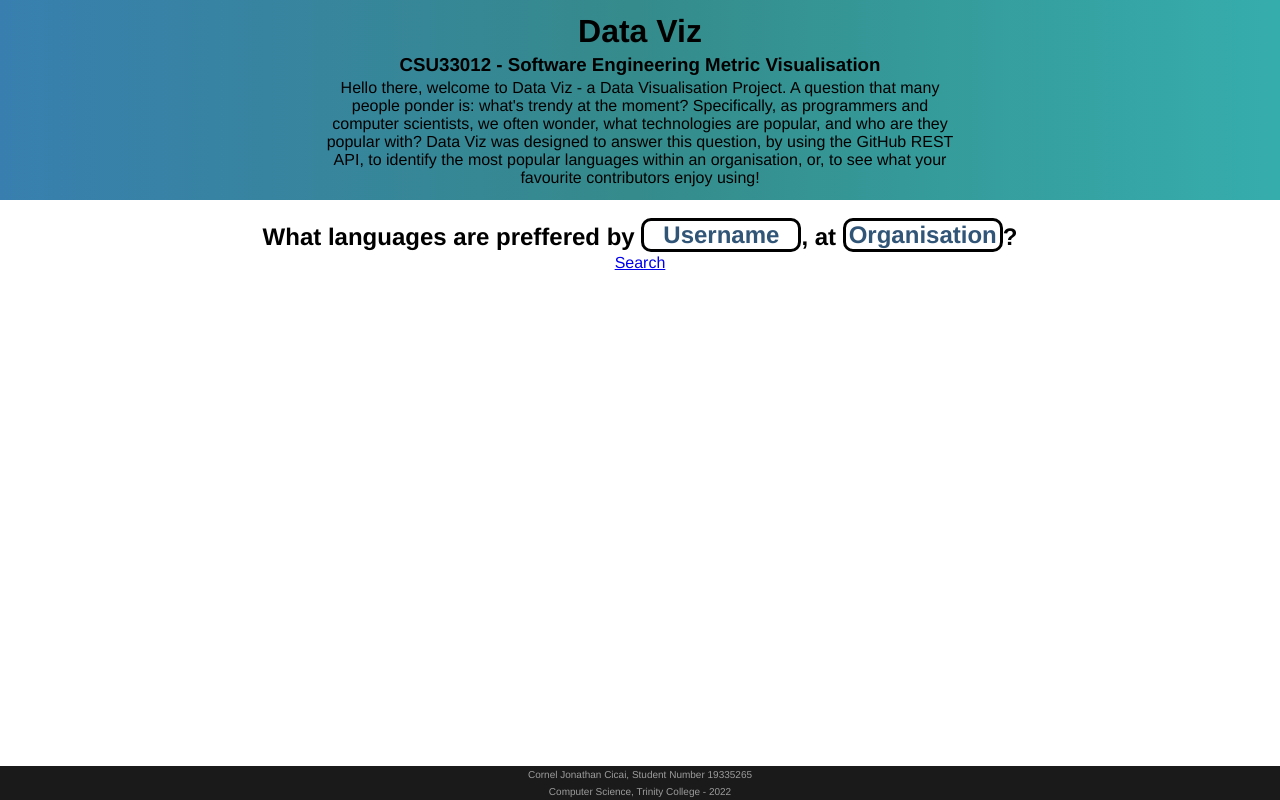
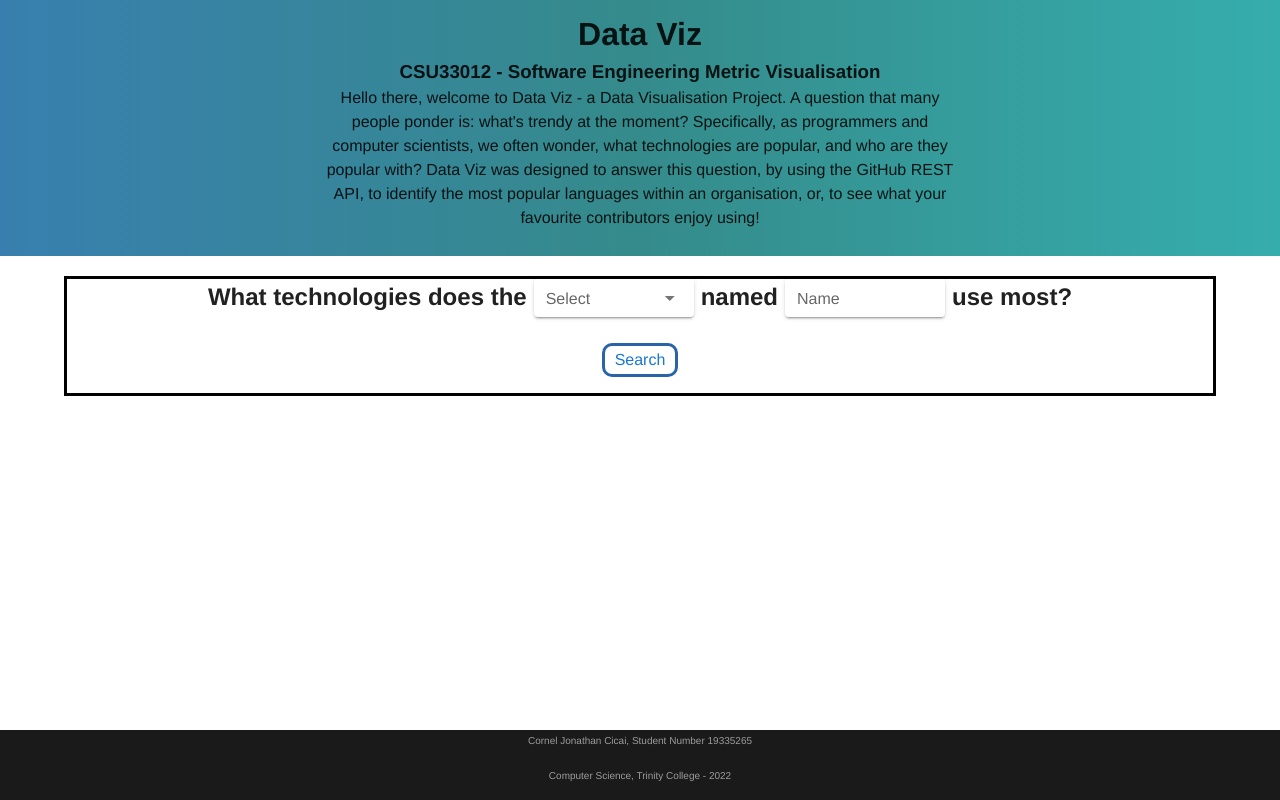
Before and after one commit to Hi-Im-Jony/sweng-data-viz, a Vue app: page / in a window 1280 px wide. Built offline with nearby package versions, Linux system fonts and the light colour scheme.

Commit message:
created searcher component

```diff
--- a/src/App.vue
+++ b/src/App.vue
@@ -1,8 +1,10 @@
 <template>
-  <div id="app">
+  <v-app id="app">
     <hero />
 
-    <h2>
+    <searcher />
+
+    <!-- <h2>
       What languages are preffered by
       <input
         class="input"
@@ -13,77 +15,33 @@
       <input class="input" id="orgname-input" type="text" v-model="orgname" />?
     </h2>
     <a href="#" v-on:click="callAPI">Search</a>
-    <p>{{ info }}</p>
+    <p>{{ info }}</p> -->
     <my-footer />
-  </div>
+  </v-app>
 </template>
 
 <script>
 import Hero from "@/components/Hero.vue";
 import MyFooter from "@/components/MyFooter.vue";
-import axios from "axios";
+import Searcher from "@/components/Searcher.vue";
 
 export default {
   name: "App",
   components: {
     Hero,
     MyFooter,
+    Searcher,
   },
-  data: function () {
-    return {
-      info: "",
-      username: "Username",
-      orgname: "Organisation",
-      data: [],
-    };
-  },
-  methods: {
-    callAPI: function () {
-      let usernameProvided = !(this.username === "n/a" || this.username === "");
-      let orgnameProvided = !(
-        this.orgname === "n/a" ||
-        this.orgname === "" ||
-        this.orgname === "Organisation"
-      );
-
-      if (usernameProvided && !orgnameProvided) {
-        this.getUserInfo(this.username);
-      } else if (!usernameProvided && orgnameProvided) {
-        this.getOrgInfo(this.orgname);
-      }
-    },
-    getUserInfo: function (user) {
-      axios
-        .get("https://api.github.com/users/" + user)
-        .then((response) => (this.info = response.data))
-        .catch((error) => {
-          if (error.response) {
-            this.info = "Error - no user data found";
-            console.log(this.info);
-          }
-        });
-    },
-    getOrgInfo: function (org) {
-      axios
-        .get("https://api.github.com/orgs/" + org)
-        .then((response) => (this.info = response.data))
-        .catch((error) => {
-          if (error.response) {
-            this.info = "Error - no org data found";
-            console.log(this.info);
-          }
-        });
-    },
-    getOrgMembers: function (org) {
-      axios
-        .get("https://api.github.com/orgs/" + org + "/members")
-        .then((response) => (this.data = response.data));
-    },
-  },
+  data: () => ({
+    info: "",
+    username: "Username",
+    orgname: "Organisation",
+    items: ["Foo", "Bar", "Fizz", "Buzz"],
+  }),
 };
 </script>
 
-<style>
+<style scoped>
 #app {
   font-family: Avenir, Helvetica, Arial, sans-serif;
   -webkit-font-smoothing: antialiased;
--- /dev/null
+++ b/src/components/Searcher.vue
@@ -0,0 +1,121 @@
+<template>
+  <div id="searcher">
+    <div id="question-container">
+      <h2>What technologies does the</h2>
+      <div class="input">
+        <v-select
+          v-model="selection"
+          :items="['user', 'organisation']"
+          label="Select"
+          dense
+          solo
+        />
+      </div>
+      <h2>named</h2>
+      <div class="input">
+        <v-text-field v-model="name" dense label="Name" solo></v-text-field>
+      </div>
+      <h2>use most?</h2>
+    </div>
+
+    <a v-on:click="callAPI">Search</a>
+
+    <div v-if="error">
+      <p class="error">{{ errorMsg }}</p>
+    </div>
+
+    <p>{{ info }}</p>
+  </div>
+</template>
+<script>
+import axios from "axios";
+
+export default {
+  data: () => ({
+    info: "",
+    name: "",
+    selection: "",
+    error: false,
+    errorMsg: "",
+    items: ["Foo", "Bar", "Fizz", "Buzz"],
+  }),
+  methods: {
+    callAPI: function () {
+      let nameProvided = !(this.name === "");
+      if (this.selection === "") {
+        this.errorMsg =
+          "Please specify if you want to search for a user or an organisation";
+        this.error = true;
+      } else {
+        this.error = false;
+        if (nameProvided) {
+          if (this.selection === "organisation") this.getOrgInfo(this.name);
+          else this.getUserInfo(this.name);
+        } else {
+          this.errorMsg = "No name provided";
+          this.error = true;
+        }
+      }
+    },
+    getUserInfo: function (user) {
+      axios
+        .get("https://api.github.com/users/" + user)
+        .then((response) => (this.info = response.data))
+        .catch((error) => {
+          if (error.response) {
+            this.errorMsg = "Error - no user data found";
+            this.error = true;
+            console.log(this.info);
+          } else this.error = false;
+        });
+    },
+    getOrgInfo: function (org) {
+      axios
+        .get("https://api.github.com/orgs/" + org)
+        .then((response) => (this.info = response.data))
+        .catch((error) => {
+          if (error.response) {
+            this.errorMsg = "Error - no org data found";
+            this.error = true;
+            console.log(this.info);
+          } else this.error = false;
+        });
+    },
+    getOrgMembers: function (org) {
+      axios
+        .get("https://api.github.com/orgs/" + org + "/members")
+        .then((response) => (this.data = response.data));
+    },
+  },
+};
+</script>
+
+<style scoped>
+#searcher {
+  display: flex;
+  flex-direction: column;
+  justify-content: space-evenly;
+  align-items: center;
+  border: solid black;
+  width: 90%;
+  align-self: center;
+}
+#question-container {
+  display: flex;
+  justify-content: center;
+  width: 100%;
+}
+.input {
+  width: 160px;
+  margin: 0 7px 0 7px;
+}
+
+a {
+  border: solid rgb(41, 100, 168);
+  padding: 2px 10px 2px 10px;
+  border-radius: 10px;
+}
+.error {
+  margin: 10px;
+}
+</style>
```
